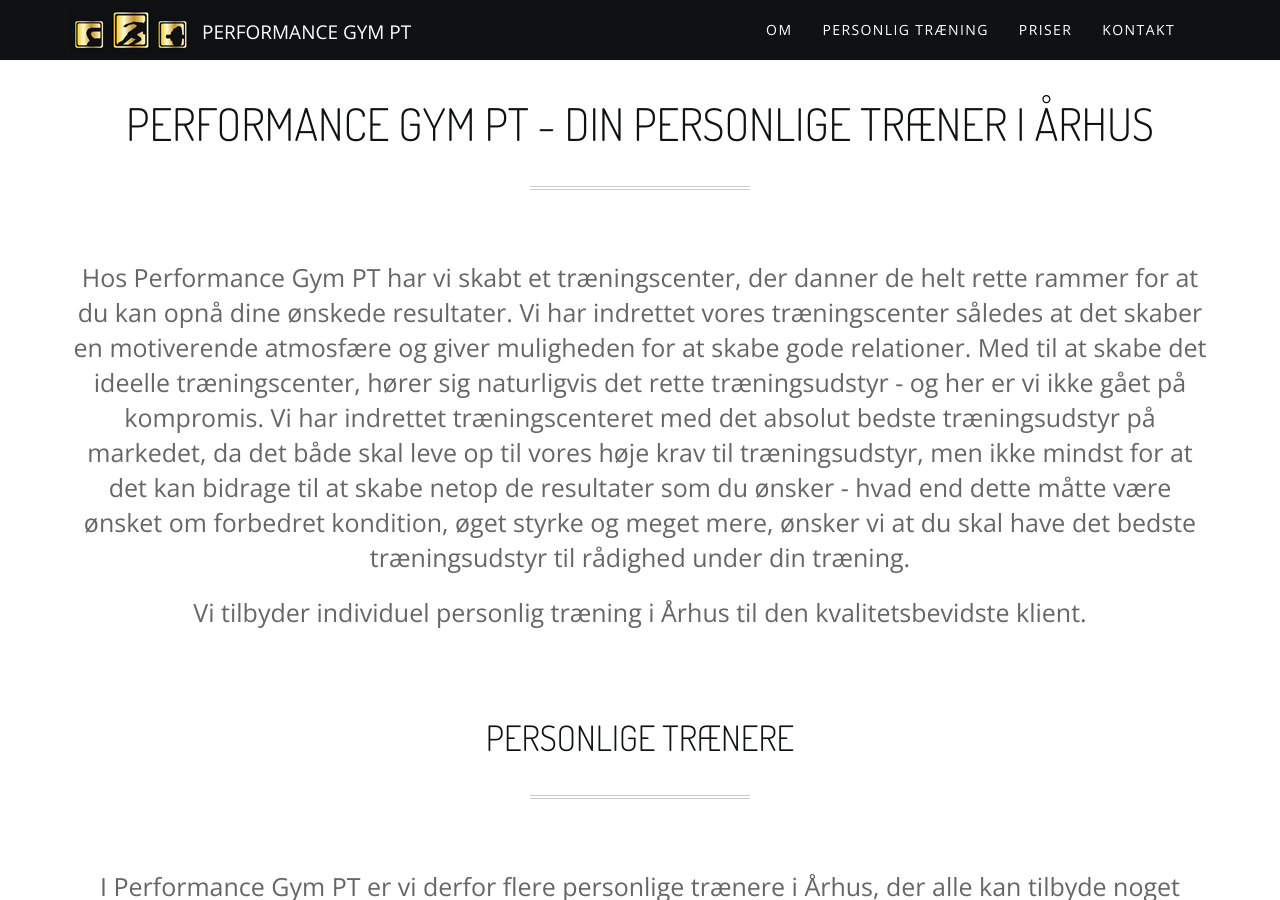
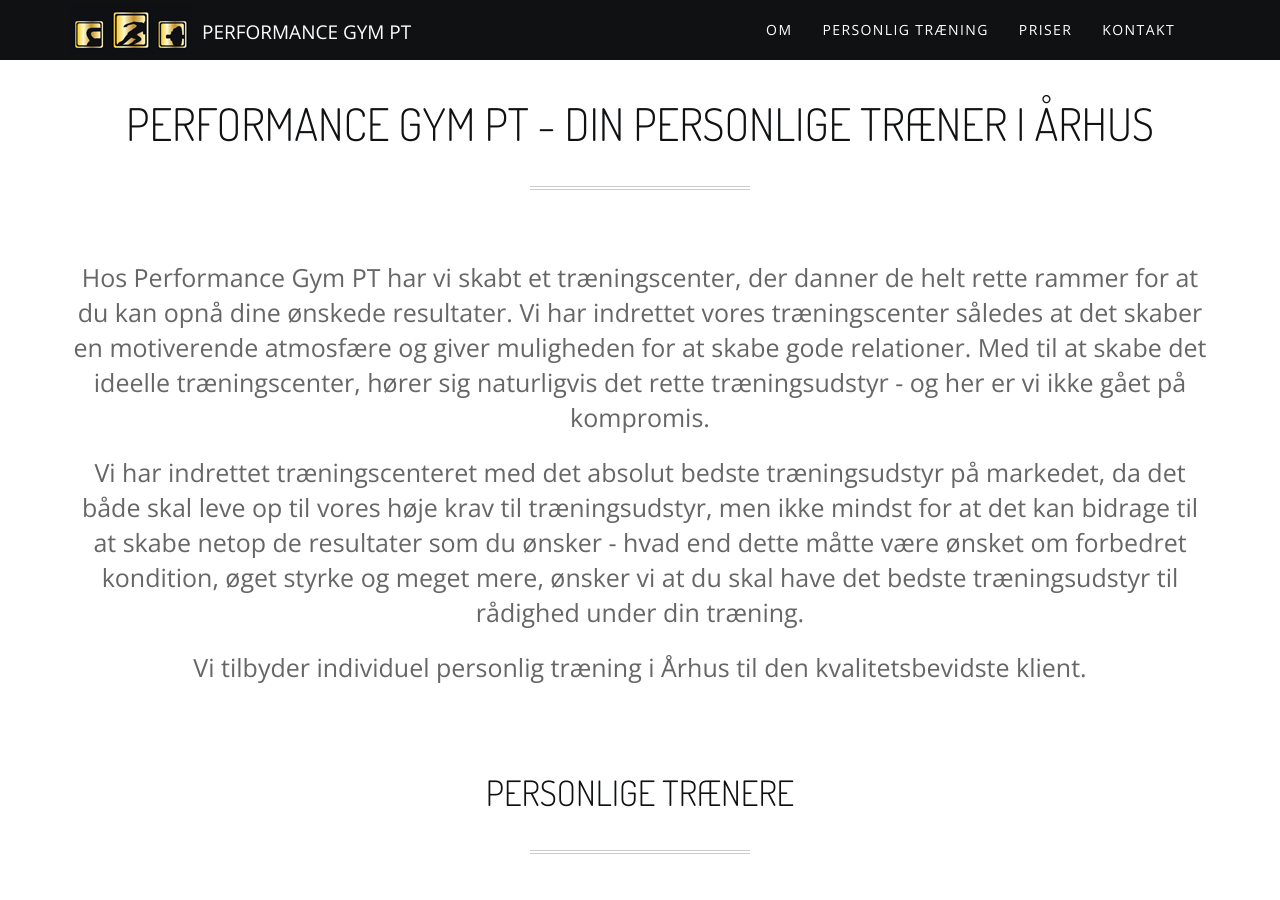
Before and after one commit to lsolesen/performancegymaarhus.dk, a Jekyll site: the page built from index.html, in a window 1280 px wide and 900 px high, scrolled down 909 px. Built offline with Jekyll 4.4.1, drawn with Linux system fonts in a browser that asks for light colours; nearby versions of some CDN libraries; comment, search, counter and statistics services are not loaded.

```diff
--- a/index.html
+++ b/index.html
@@ -29,7 +29,8 @@ slides:
 
     <article class="text-center big-paragraph">
       <p>Hos Performance Gym PT har vi skabt et træningscenter, der danner de helt rette rammer for at du kan opnå dine ønskede resultater. Vi har indrettet vores træningscenter således at det skaber en motiverende atmosfære og giver muligheden for at skabe gode relationer.
-Med til at skabe det ideelle træningscenter, hører sig naturligvis det rette træningsudstyr - og her er vi ikke gået på kompromis. Vi har indrettet træningscenteret med det absolut bedste træningsudstyr på markedet, da det både skal leve op til vores høje krav til træningsudstyr, men ikke mindst for at det kan bidrage til at skabe netop de resultater som du ønsker - hvad end dette måtte være ønsket om forbedret kondition, øget styrke og meget mere, ønsker vi at du skal have det bedste træningsudstyr til rådighed under din træning.
+Med til at skabe det ideelle træningscenter, hører sig naturligvis det rette træningsudstyr - og her er vi ikke gået på kompromis.</p>
+<p>Vi har indrettet træningscenteret med det absolut bedste træningsudstyr på markedet, da det både skal leve op til vores høje krav til træningsudstyr, men ikke mindst for at det kan bidrage til at skabe netop de resultater som du ønsker - hvad end dette måtte være ønsket om forbedret kondition, øget styrke og meget mere, ønsker vi at du skal have det bedste træningsudstyr til rådighed under din træning.
 </p>
       <p>Vi tilbyder individuel personlig træning i Århus til den kvalitetsbevidste klient.</p>
     </article>
```
